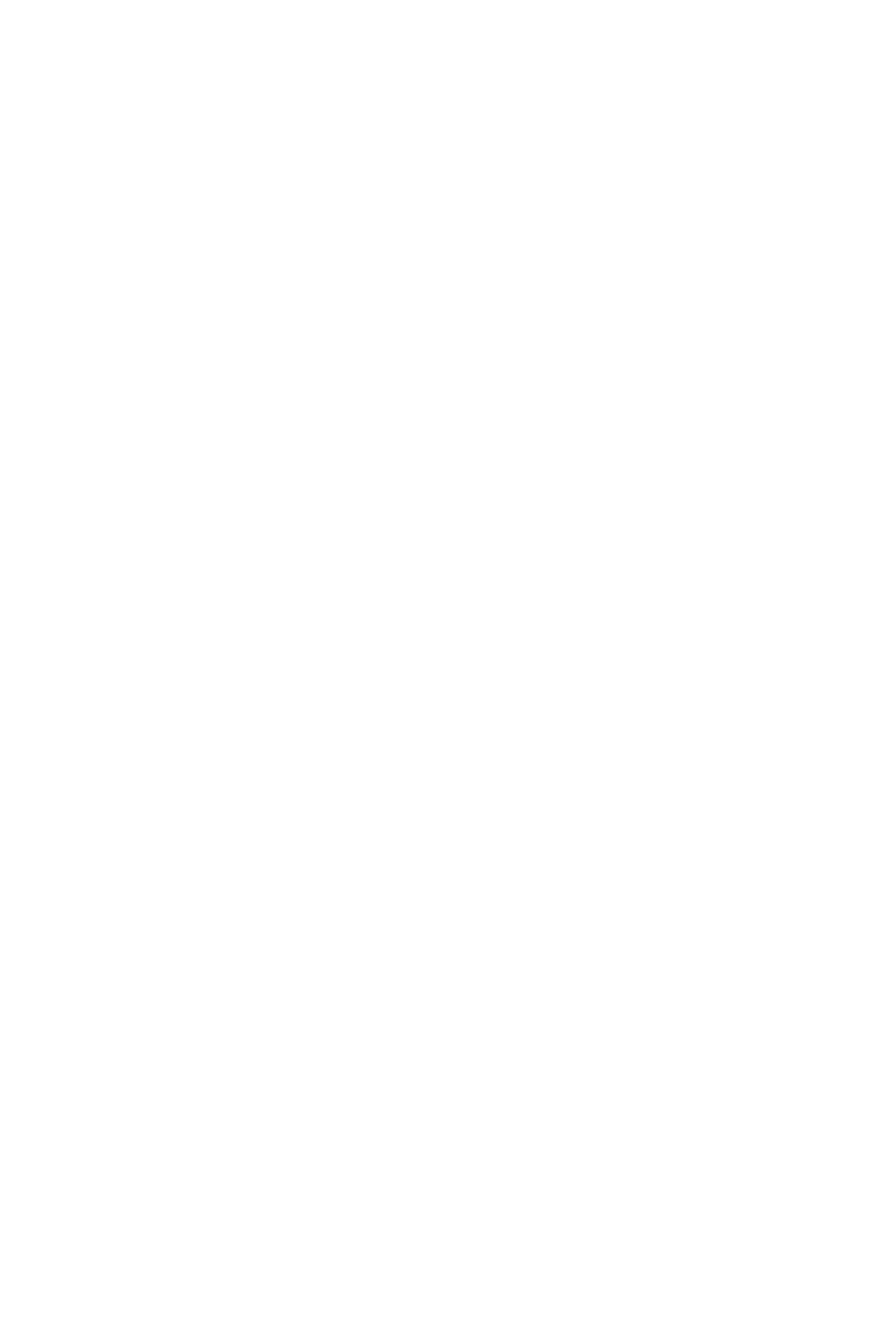
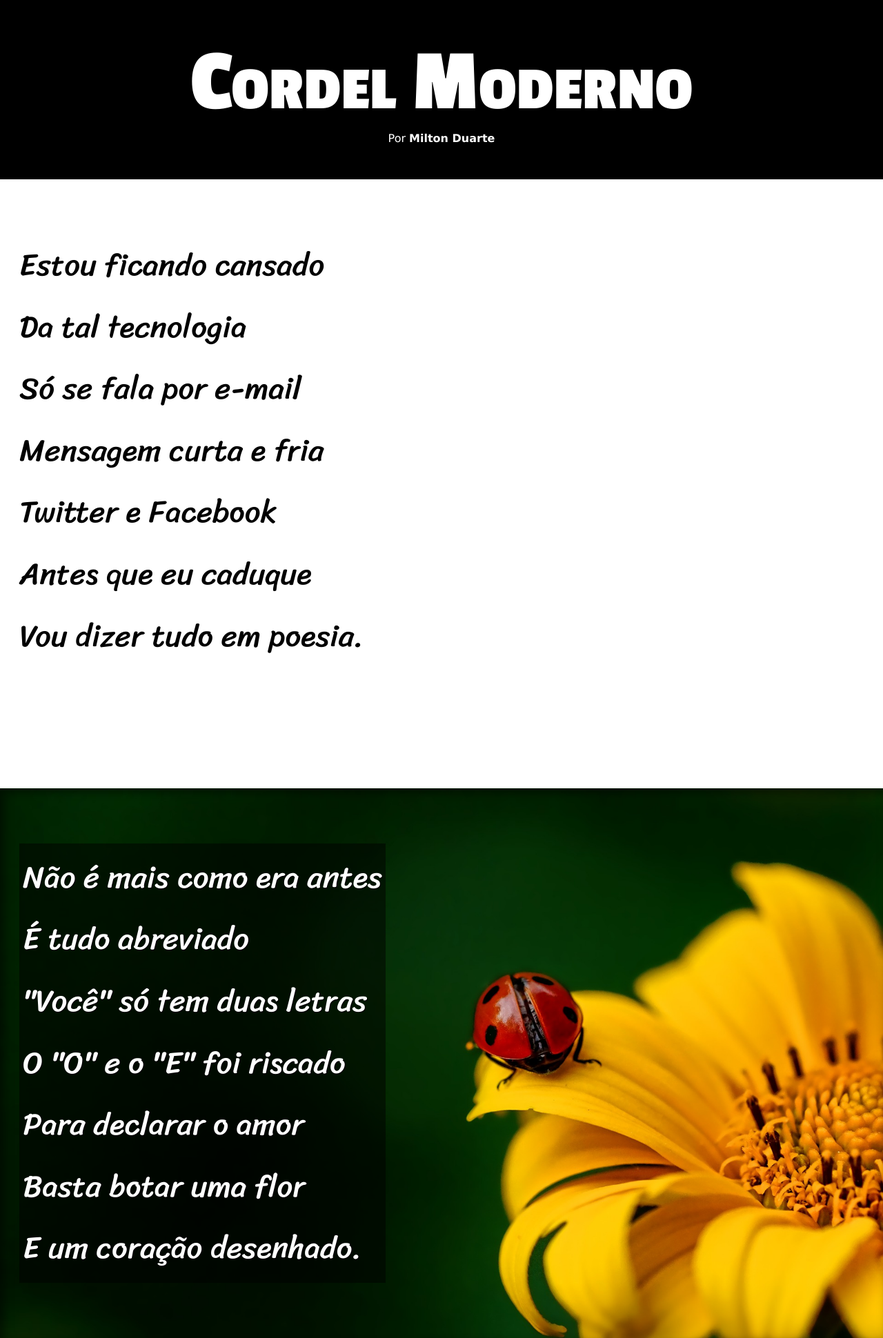
Before and after one commit to JeffersonAmorimdaCosta/cordel-html-css, a plain HTML site: page index.html in a window 1280 px wide. Shown: the top 1940 px of the page at 69% size. Before the commit the page ends 800 px from the top, so only its background shows below. Drawn offline with Linux system fonts and the light colour scheme.

Commit message:
First Version

```diff
--- a/css/style.css
+++ b/css/style.css
@@ -0,0 +1,105 @@
+@charset "UTF-8";
+
+@import url('https://fonts.googleapis.com/css2?family=Passion+One:wght@400;700;900&display=swap');
+
+@import url('https://fonts.googleapis.com/css2?family=Passion+One:wght@400;700;900&family=Sriracha&display=swap');
+
+html {
+    font-size: 62.5%;
+}
+
+html, body {
+    min-height: 100vh;
+    background-color: darkgray;
+    font-family: var(--font-default);
+}
+
+:root {
+    --font-header: 'Passion one', cursive;
+    --font-paragraph: 'Sriracha', cursive;
+    --font-default: Verdana, Helvetica, sans-serif;
+}
+
+* {
+    margin: 0;
+    padding: 0;
+}
+
+a {
+    text-decoration: none;
+    color: white;
+}
+
+a:hover {
+    text-decoration: underline;
+}
+
+header {
+    width: 100%;
+    background-color: black;
+    text-align: center;
+    padding-bottom: 5rem;
+}
+
+header > h1{
+    font-family: var(--font-header);
+    color: white;
+    /* font-size: 13.66rem; */
+    font-size: clamp(5.5rem, 10vw, 16rem);
+    padding-top: 5rem;
+    font-variant: small-caps;
+}
+
+header > p {
+    font-size: 1.6rem;
+    color: white;
+}
+
+main {
+    background-color: white;
+}
+
+section {
+    padding: 10vh 0 10vh 2.2vw;
+}
+
+section pre {
+    line-height: 2em;
+    padding-bottom: 9.562rem;
+    font-family: var(--font-paragraph);
+    font-size: clamp(1.8rem, 3.5vw, 8rem);
+    white-space: pre-line;
+}
+
+.image {
+    background-color: rgb(51, 51, 51);
+    background-position: center;
+    background-repeat: no-repeat;
+    background-attachment: fixed;
+    background-size: cover;
+    box-shadow: inset 6px 6px 13px rgba(0, 0, 0, .5);
+}
+
+.image pre {
+    display: inline-block;
+    background-color: rgba(0, 0, 0, .5);
+    color: white;
+    padding: .5rem;
+    text-shadow: 1px 1px 0 black;
+}
+
+#image-one {
+    background-image: url(../img/background001.jpg);
+}
+
+#image-two {
+    background-image: url(../img/background002.jpg);
+}
+
+footer {
+    background-color: black;
+    color: white;
+    font-size: 1.6rem;
+    text-align: center;
+    padding: 1rem;
+}
--- a/index.html
+++ b/index.html
@@ -3,9 +3,100 @@
 <head>
     <meta charset="UTF-8">
     <meta name="viewport" content="width=device-width, initial-scale=1.0">
-    <title>Document</title>
+    <title>Cordel Moderno</title>
+    <link rel="stylesheet" href="css/style.css">
 </head>
 <body>
+    <header>
+        <h1>
+            Cordel Moderno
+        </h1>
+        <p>
+            Por <a href="https://www.recantodasletras.com.br/poesias/3186743" target="_blank">
+                <strong>Milton Duarte</strong>
+            </a>
+        </p>
+    </header>
 
+    <main>
+        <section class="normal">
+            <pre>
+                Estou ficando cansado
+                Da tal tecnologia
+                Só se fala por e-mail
+                Mensagem curta e fria
+                Twitter e Facebook
+                Antes que eu caduque
+                Vou dizer tudo em poesia.
+            </pre>
+        </section>
+
+        <section class="image" id="image-one">
+            <pre>
+                Não é mais como era antes
+                É tudo abreviado
+                "Você" só tem duas letras
+                O "O" e o "E" foi riscado
+                Para declarar o amor
+                Basta botar uma flor
+                E um coração desenhado.
+            </pre>
+        </section>
+
+        <section class="normal">
+            <pre>
+                Arroba agora não pesa
+                É parte de um endereço
+                Ponto final nem se usa
+                Ou vai até no começo
+                Agora é .com
+                Se o saite é muito bom
+                Ele vale um alto preço.
+
+                Pra piorar a liguagem
+                O emoticom é um risco
+                Tem símbolo para tudo
+                Ponto e vírgula e um asterisco
+                Um beijo significa
+                Pra entender como fica
+                Decifre esse rabisco.
+            </pre>
+        </section>
+
+        <section class="image" id="image-two">
+            <pre>
+                Tenho saudade das cartas
+                Escritas com a própria mão
+                Mandava no mês de Junho
+                Só chegava no Verão
+                Mas matava a saudade
+                Era texto de verdade
+                Nas linhas do coração.
+            </pre>
+        </section>
+
+        <section class="normal">
+            <pre>
+                Agora, escrevo e envio
+                Chegando na mesma hora
+                Mas quando vou prosear
+                A pessoa foi embora
+                Abriu outro aplicativo
+                O mundo ficou cativo
+                Da tecnologia do agora.
+
+                Felizmente, pra orar
+                Não precisa de internet
+                Deus escuta todo mundo
+                Se quiser, faça esse teste
+                Dois pontos são dois joelhos
+                Seus lábios são aparelhos
+                Deixe que Deus interprete.
+            </pre>
+        </section>
+    </main>
+    <footer>
+        <p>Site criado por Jefferson Amorim</p>
+    </footer>
 </body>
 </html>
```
